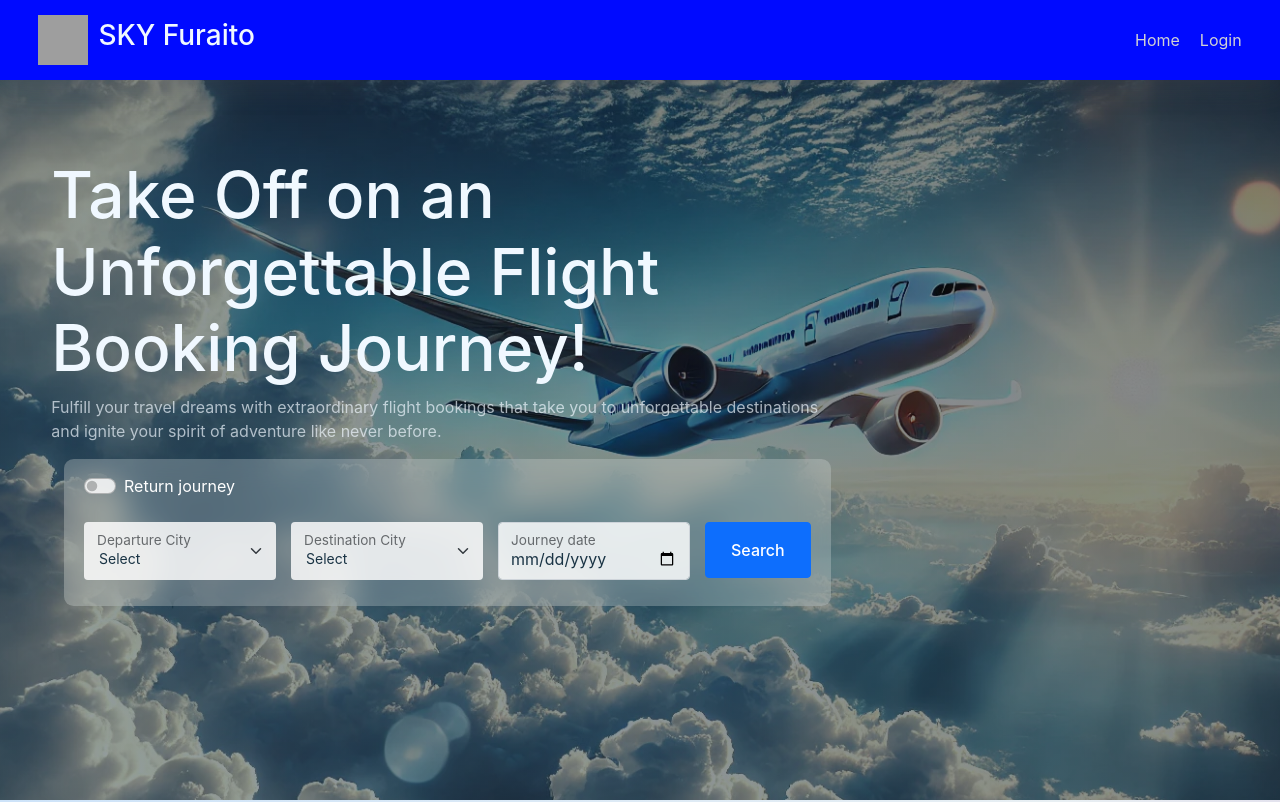
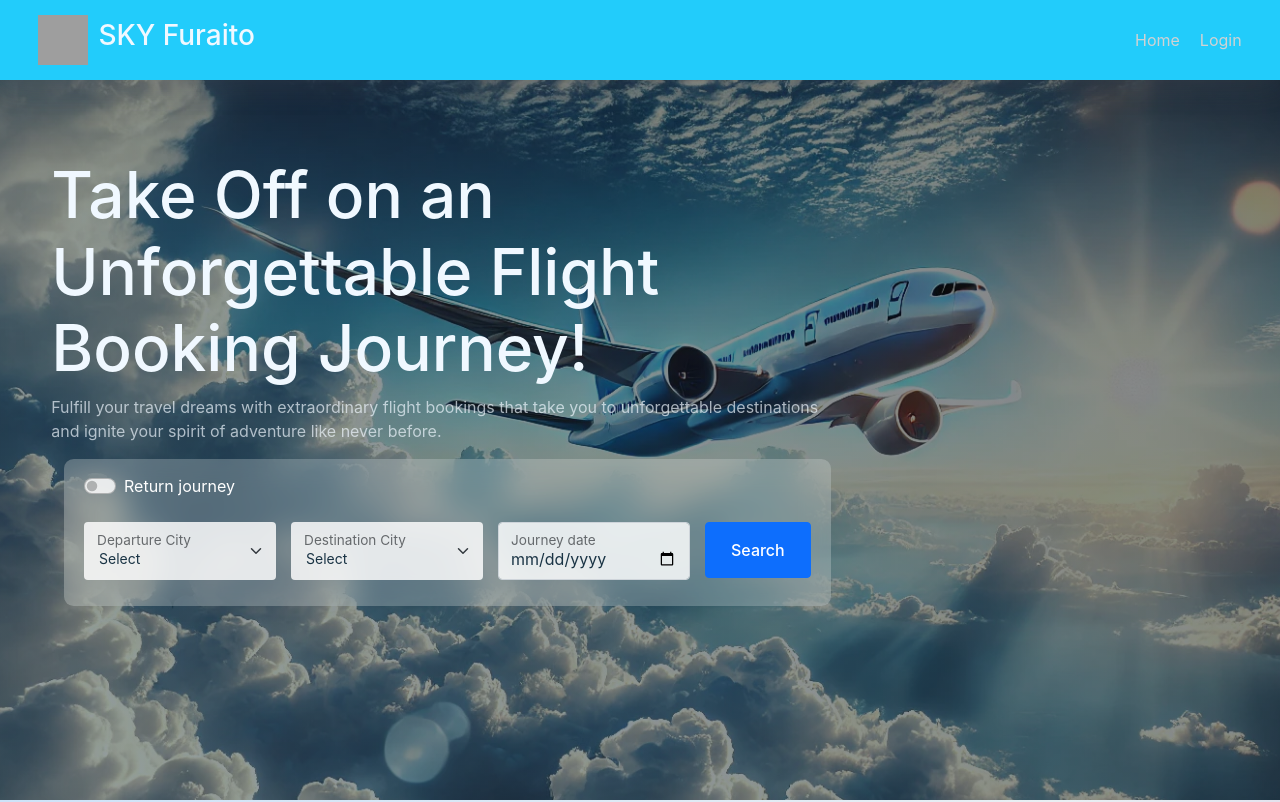
Before and after one commit to SantoshVishwakarma17/DevOps, a React (Create React App) app in the folder client/: page / in a window 1280 px wide. Shown: the top 802 px of the page. Built offline with nearby package versions, Linux system fonts and the light colour scheme; grey boxes are pictures that could not be loaded.

Commit message:
Changed navbar colour

```diff
--- a/client/src/styles/Navbar.css
+++ b/client/src/styles/Navbar.css
@@ -4,7 +4,7 @@
     position: fixed;
     top: 0vh;
     z-index: 10;
-    background-color: rgb(0, 10, 255) !important;
+    background-color: rgb(34, 204, 251) !important;
     display: flex;
     justify-content: space-between;
     align-items: center;
```
